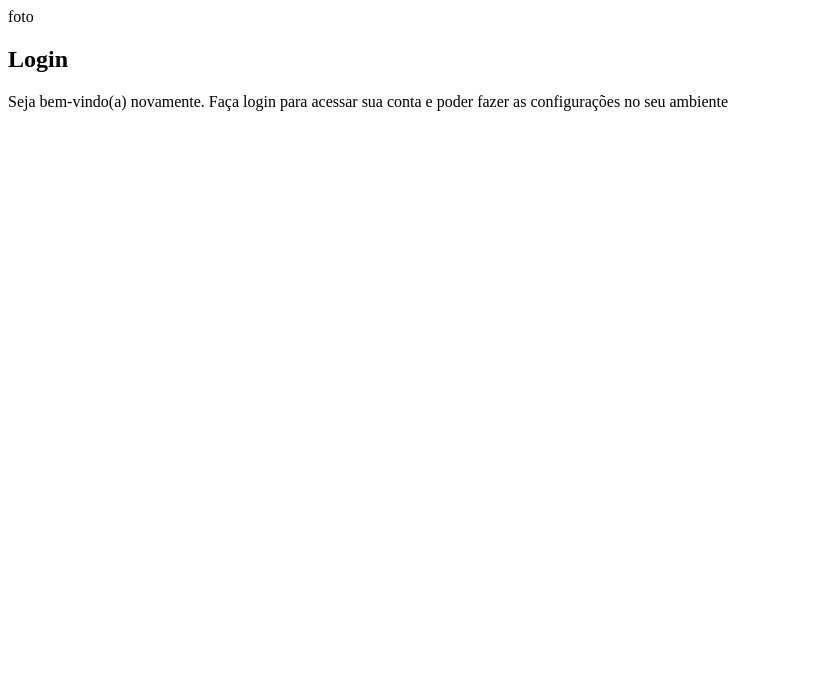
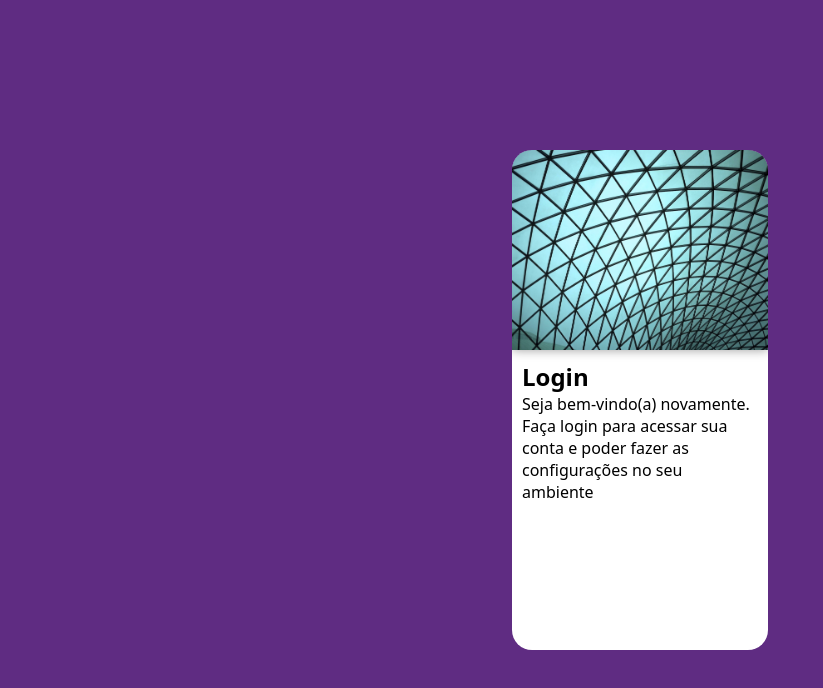
Before and after one commit to luizbearzi/projeto-login, a plain HTML site: page index.html in a window 1280 px wide. Shown: the whole page, without its empty margins (0-823 px from the left). Drawn offline with Linux system fonts and the light colour scheme.

Commit message:
atualizado projeto login aula 2

```diff
--- a/estilos/style.css
+++ b/estilos/style.css
@@ -5,3 +5,49 @@
     Verde: #40a09d
     Lilás: #5f2c82
 */
+
+* {
+    font-family: system-ui, -apple-system, BlinkMacSystemFont, 'Segoe UI', Roboto, Oxygen, Ubuntu, Cantarell, 'Open Sans', 'Helvetica Neue', sans-serif;
+    padding: 0px;
+    margin: 0px;
+    box-sizing: border-box;
+}
+
+body, html {
+    background-color: #5f2c82;
+    height: 100vh;
+    width: 100vw;
+}
+
+main {
+    position: relative;
+    height: 100vh;
+    width: 100vw;
+}
+
+section#login {
+    position: absolute;
+    top: 50%;
+    left: 50%;
+    transform: translate(-50%, -50%);
+    overflow: hidden;
+
+    background-color: white;
+    width: 256px;
+    height: 500px;
+    border-radius: 20px;
+}
+
+section#login > div#imagem {
+    display: block;
+    background: #5f2c82 url(../imagens/entrada-login.jpg) no-repeat;
+    background-size: cover;
+    background-position: left center;
+    height: 200px;
+    box-shadow: 0px 0px 10px rgba(0, 0, 0, 0.397);
+}
+
+section#login > div#formulario {
+    display: block;
+    padding: 10px;
+}
--- a/index.html
+++ b/index.html
@@ -11,7 +11,7 @@
     <main>
         <section id="login">
             <div id="imagem">
-                foto
+                <!--Aqui vai a imagem nas CSS -->
             </div>
             <div id="formulario">
                 <h1>Login</h1>
```
